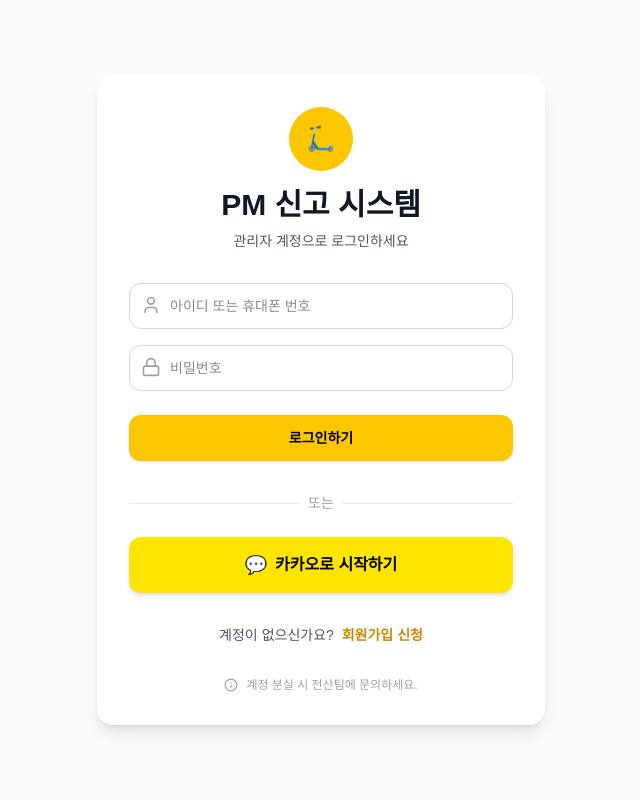
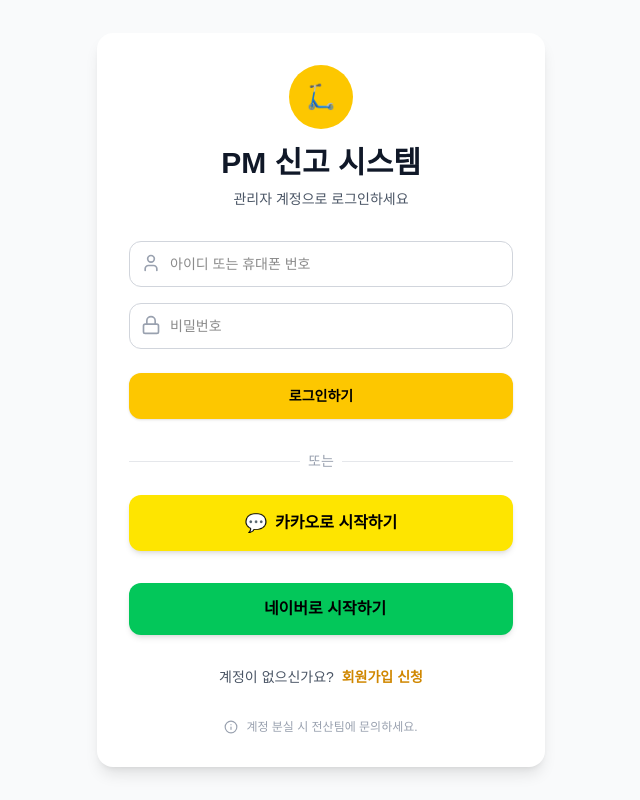
Before and after one commit to youjuyong/gwangju-scooter-report-frontend, a Next.js app: page /citizen/login in a window 1280 px wide. Shown: the whole page, without its empty margins (319-959 px from the left). Built offline with nearby package versions, Linux system fonts and the light colour scheme; no server answers.

Commit message:
네이버 버튼 추가

```diff
--- a/src/components/citizen/login/CitizenLoginForm.tsx
+++ b/src/components/citizen/login/CitizenLoginForm.tsx
@@ -64,6 +64,10 @@
     toast.loading("카카오로 연결 중...");
     window.location.href = `${process.env.NEXT_PUBLIC_API_URL}/oauth2/authorization/kakao`;
   };
+  const handleNaveerLogin = () => {
+    toast.loading("네이버로 연결 중...");
+    //window.location.href = `${process.env.NEXT_PUBLIC_API_URL}/oauth2/authorization/kakao`;
+  };
 
   return (
       <>
@@ -71,7 +75,7 @@
         <form className="mt-8 space-y-6" onSubmit={handleLogin}>
           <div className="space-y-4">
             <div className="relative">
-            <User className="absolute left-3 top-3 h-5 w-5 text-gray-400" />
+              <User className="absolute left-3 top-3 h-5 w-5 text-gray-400"/>
               <input
                   type="text"
                   required
@@ -82,7 +86,7 @@
               />
             </div>
             <div className="relative">
-            <Lock className="absolute left-3 top-3 h-5 w-5 text-gray-400" />
+              <Lock className="absolute left-3 top-3 h-5 w-5 text-gray-400"/>
               <input
                   type="password"
                   required
@@ -119,6 +123,12 @@
         >
           <span className="mr-2 text-lg">💬</span> 카카오로 시작하기
         </button>
+        <button
+            onClick={handleNaveerLogin}
+            className="w-full flex justify-center items-center py-3.5 bg-[#03C75A] hover:bg-[#00D462] text-black rounded-xl font-bold transition-all shadow-md active:scale-95"
+        >
+          <span className="mr-2 text-lg"></span> 네이버로 시작하기
+        </button>
 
         <div className="text-center mt-6">
           <p className="text-sm text-gray-600 font-medium">
@@ -132,7 +142,7 @@
           </p>
         </div>
 
-      {isRegisterOpen && <RegisterForm onSuccess={() => setIsRegisterOpen(false)} />}
+        {isRegisterOpen && <RegisterForm onSuccess={() => setIsRegisterOpen(false)}/>}
       </>
   );
 }
```
Lines whose indentation alone changed are shown as unchanged.
